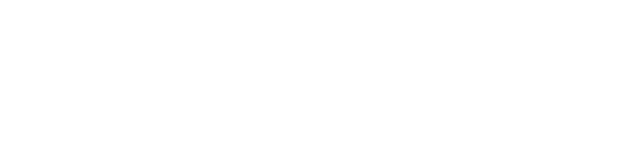
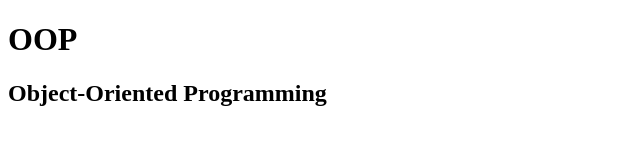
Before and after one commit to alimardonov2317/home-work-4-007, a plain HTML site: page index.html in a window 1280 px wide. Shown: the whole page, without its empty margins (0-640 px from the left). Drawn offline with Linux system fonts and the light colour scheme.

Commit message:
added h1 h2

```diff
--- a/index.html
+++ b/index.html
@@ -6,6 +6,8 @@
     <title>OOP</title>
 </head>
 <body>
+    <h1>OOP</h1>
+    <h2>Object-Oriented Programming</h2>
     <script src="./app.js"></script>
 </body>
 </html>
```
